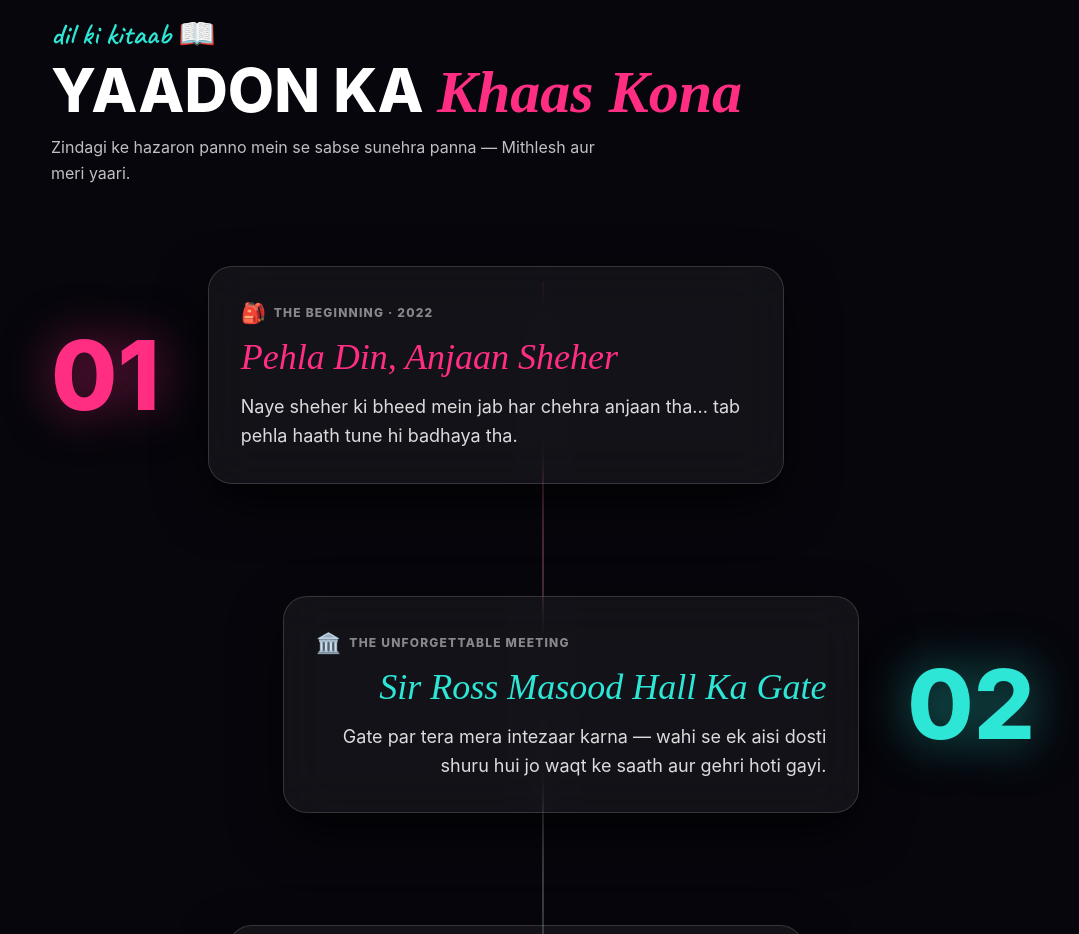
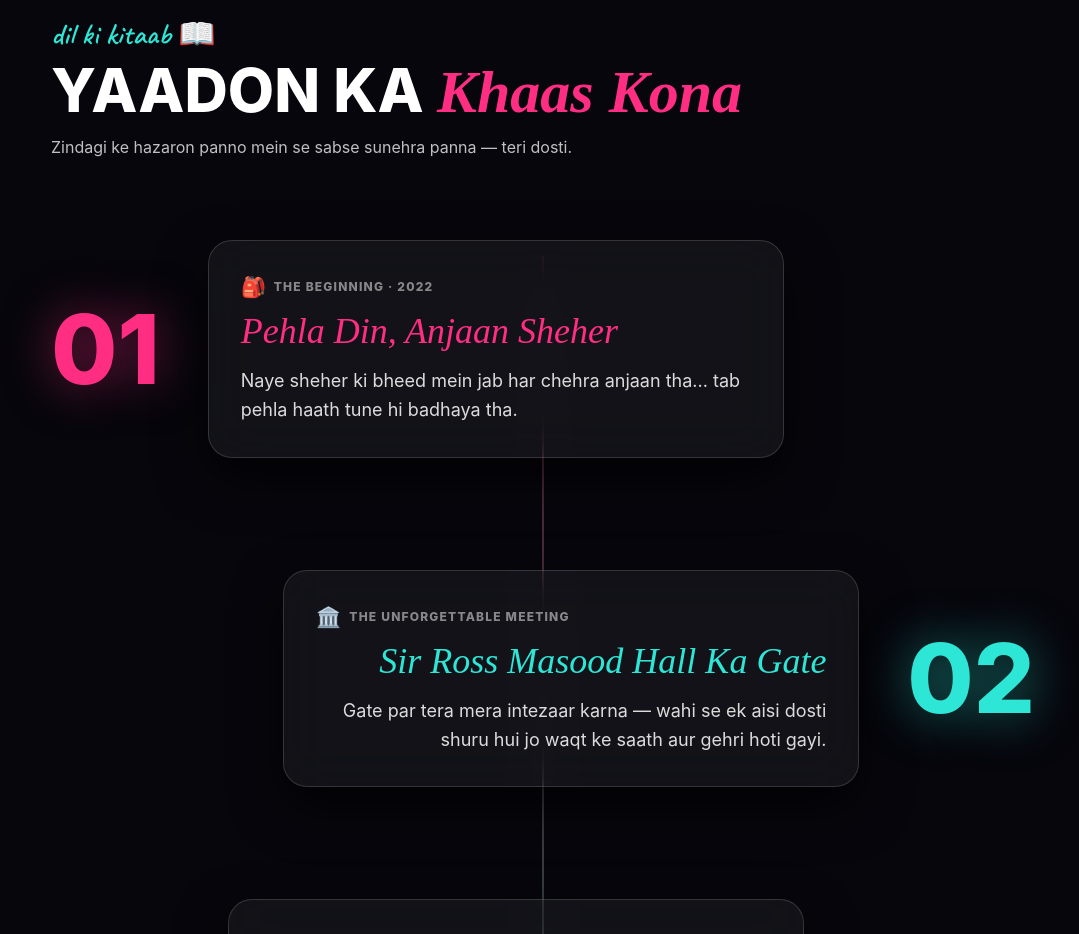
Before and after one commit to hemantsinghchauhan1/happy-birthday, a React (Vite) app: page / in a window 1280 px wide. Shown: the part 1900-2834 px from the top of the page, without its empty margins (97-1176 px from the left). Built offline with nearby package versions, Linux system fonts and the light colour scheme; a web font is replaced by a local one.

Commit message:
Update narrative to direct addressing 'sabse sunehra panna — teri dosti'

```diff
--- a/src/components/StorySection.jsx
+++ b/src/components/StorySection.jsx
@@ -67,7 +67,7 @@ export default function StorySection() {
           Yaadon Ka <span className="font-serif-i italic normal-case text-[#ff2e83]">Khaas Kona</span>
         </h2>
         <p className="mt-3 max-w-xl text-sm sm:text-base text-white/75 leading-relaxed">
-          Zindagi ke hazaron panno mein se sabse sunehra panna — Mithlesh aur meri yaari.
+          Zindagi ke hazaron panno mein se sabse sunehra panna — teri dosti.
         </p>
       </motion.div>
 
```
